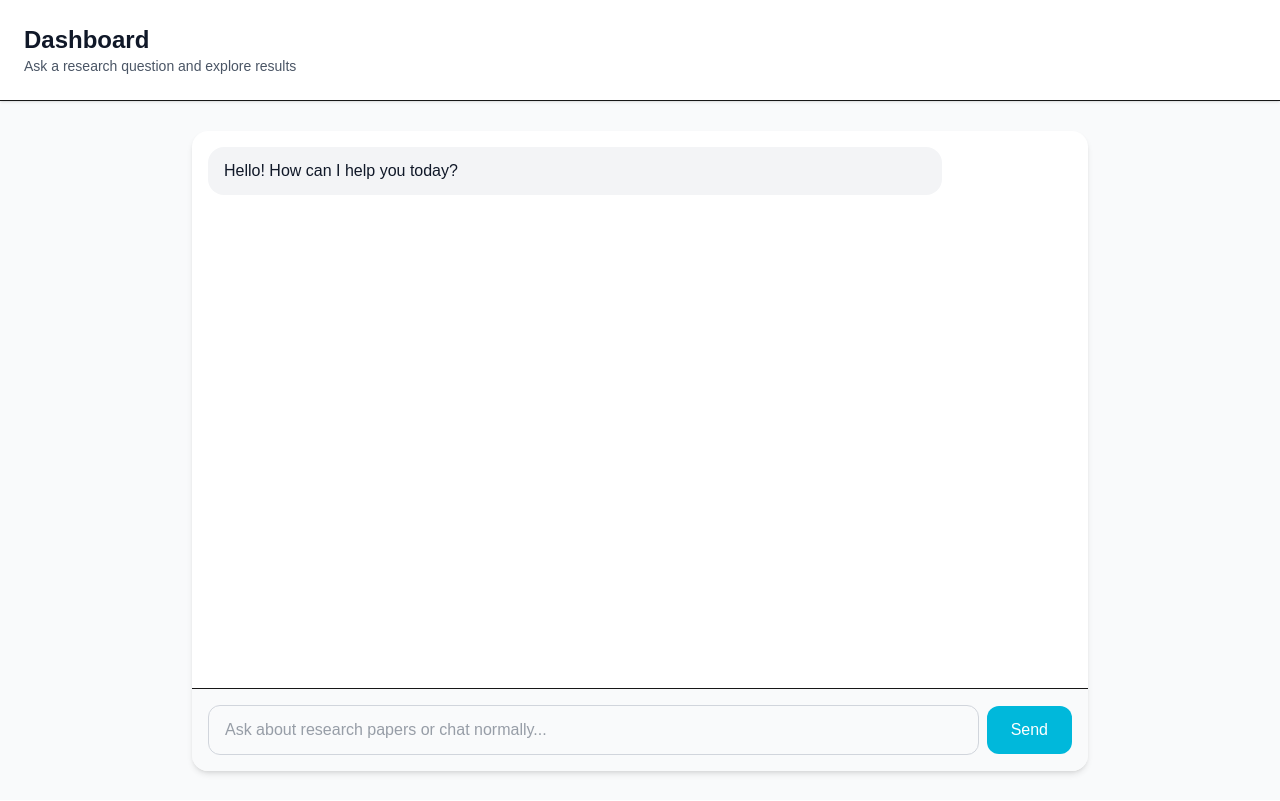
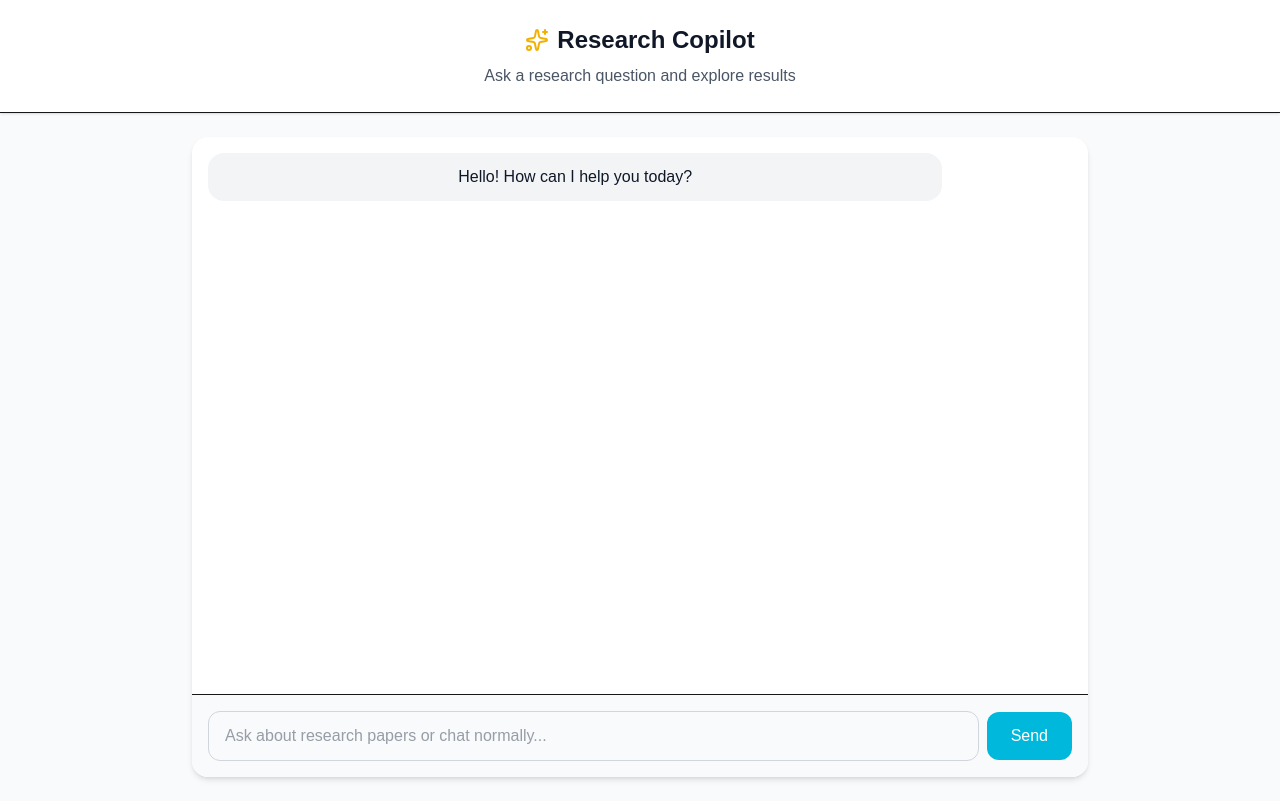
Before and after one commit to rupeshbug/research-copilot, a Next.js app: page /dashboard in a window 1280 px wide. Built offline with nearby package versions, Linux system fonts and the light colour scheme.

Commit message:
design changes in the dashboard page

```diff
--- a/src/app/dashboard/page.tsx
+++ b/src/app/dashboard/page.tsx
@@ -1,12 +1,15 @@
+import { Sparkles } from "lucide-react";
 import Chat from "../../components/Chat";
 
 export default function DashboardPage() {
   return (
-    <main className="min-h-screen flex flex-col bg-gray-50">
-      {/* Header (can be extracted to DashboardLayout if needed) */}
+    <main className="min-h-screen  text-center flex flex-col bg-gray-50">
       <header className="p-6 border-b bg-white shadow-sm">
-        <h1 className="text-2xl font-semibold text-gray-900">Dashboard</h1>
-        <p className="text-sm text-gray-600">
+        <div className="text-2xl font-semibold text-gray-900 flex items-center justify-center gap-2">
+          <Sparkles className="text-yellow-500" />
+          <h1>Research Copilot</h1>
+        </div>
+        <p className="text-md text-gray-600 mt-2">
           Ask a research question and explore results
         </p>
       </header>
```
